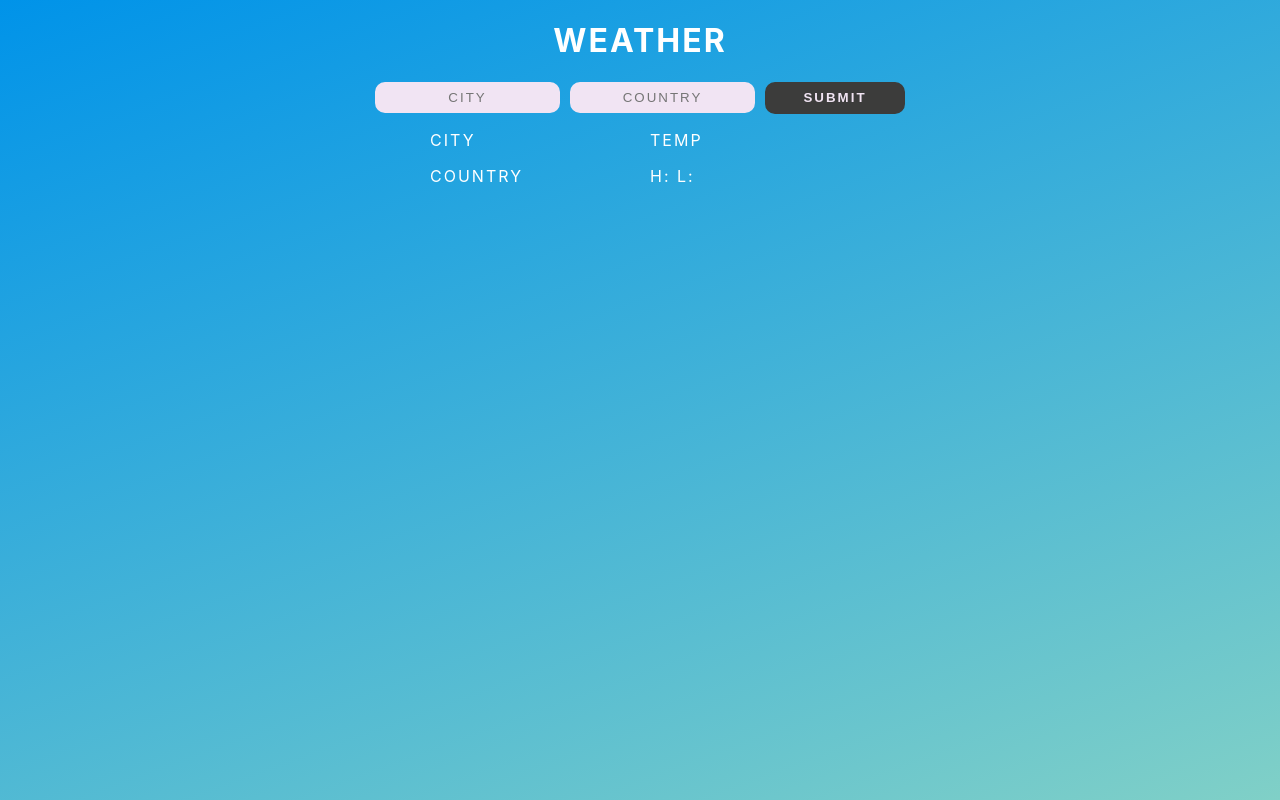
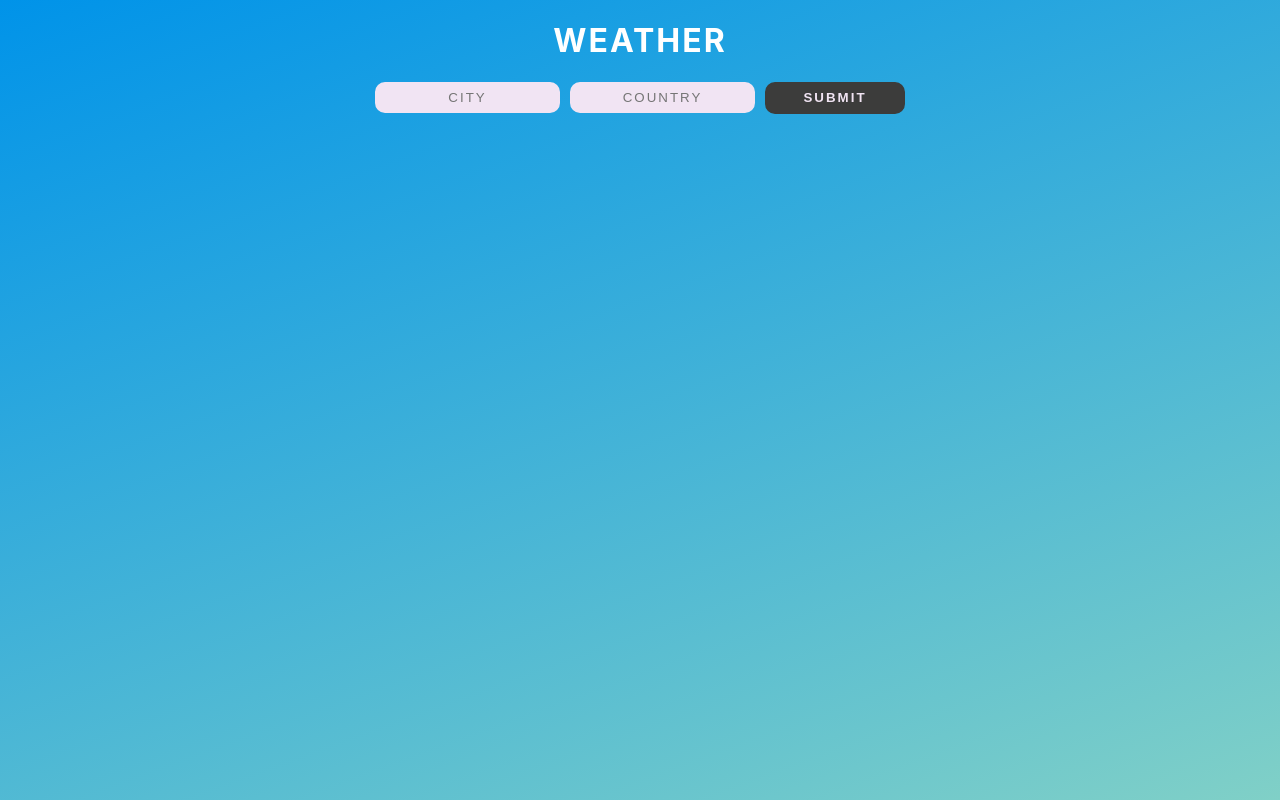
Before and after one commit to nico-dev-it/react-weather-app, a React (Create React App) app: page / in a window 1280 px wide. Built offline with nearby package versions, Linux system fonts and the light colour scheme.

Commit message:
getting data from API

```diff
--- a/src/components/displayWeather.js
+++ b/src/components/displayWeather.js
@@ -1,11 +1,12 @@
 import './displayWeather.css'
 
-const DisplayWeather = () => {
+const DisplayWeather = (props) => {
+    console.log(props)
     return (
         <div className="weatherContainer">
             <div className="locationCard">
-                <p><span>City</span></p>
-                <p><span>Country</span></p>
+                <p><span>{props.data.name}</span></p>
+                <p><span>{props.data.sys.country}</span></p>
             </div>
             <div className="mainWeatherCard">
                 <p><span>Temp</span></p>
--- a/src/components/weather.js
+++ b/src/components/weather.js
@@ -5,7 +5,9 @@ import DisplayWeather from "./displayWeather";
 const Weather = () => {
     const ApiKey = "6c4e5054f38eb57a9893beaa278e8ec8"
 
-    const [form, setForm] = useState({city: "", country:""})
+    const [form, setForm] = useState({city: "", country: ""})
+
+    const [weather, setWeather] = useState([])
 
     const handleChange = (event) => {
         let name = event.target.name
@@ -17,18 +19,36 @@ const Weather = () => {
         if (name == "country") {
             setForm({...form, country: value})
         }
-        console.log(form.city)
+    }
+
+    async function weatherData(event) {
+        event.preventDefault()
+        const data = await fetch(`https://api.openweathermap.org/data/2.5/weather?q=${form.city},${form.country}&appid=${ApiKey}`)
+            .then((response) => response.json())
+            .then((data) => data)
+        setWeather(
+            {
+                data: data
+            }
+        )
     }
 
     return (
-        <div class="formContainer">
+        <div className="formContainer">
             <h1>WEATHER</h1>
             <form>
                 <input type="text" name="city" placeholder="city" onChange={event => handleChange(event)}/>
                 <input type="text" name="country" placeholder="country" onChange={event => handleChange(event)}/>
-                <button type="submit">Submit</button>
+                <button type="submit" onClick={event => weatherData(event)}>Submit</button>
             </form>
-            <DisplayWeather />
+            {
+                weather.data != undefined ?
+                    <div>
+                        <DisplayWeather data={weather.data}/>
+                    </div>
+                    : null
+            }
+
         </div>
     )
 }
```
